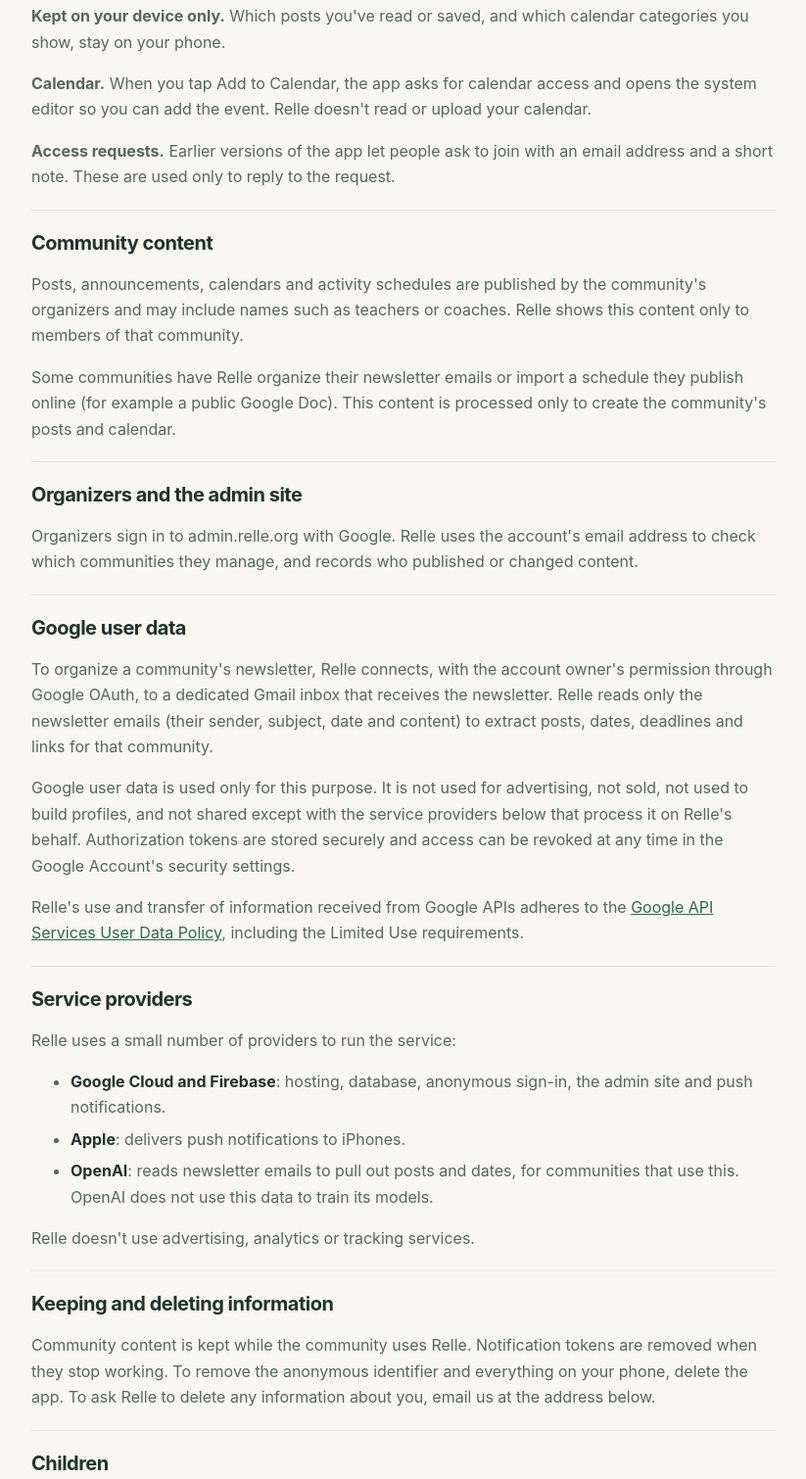
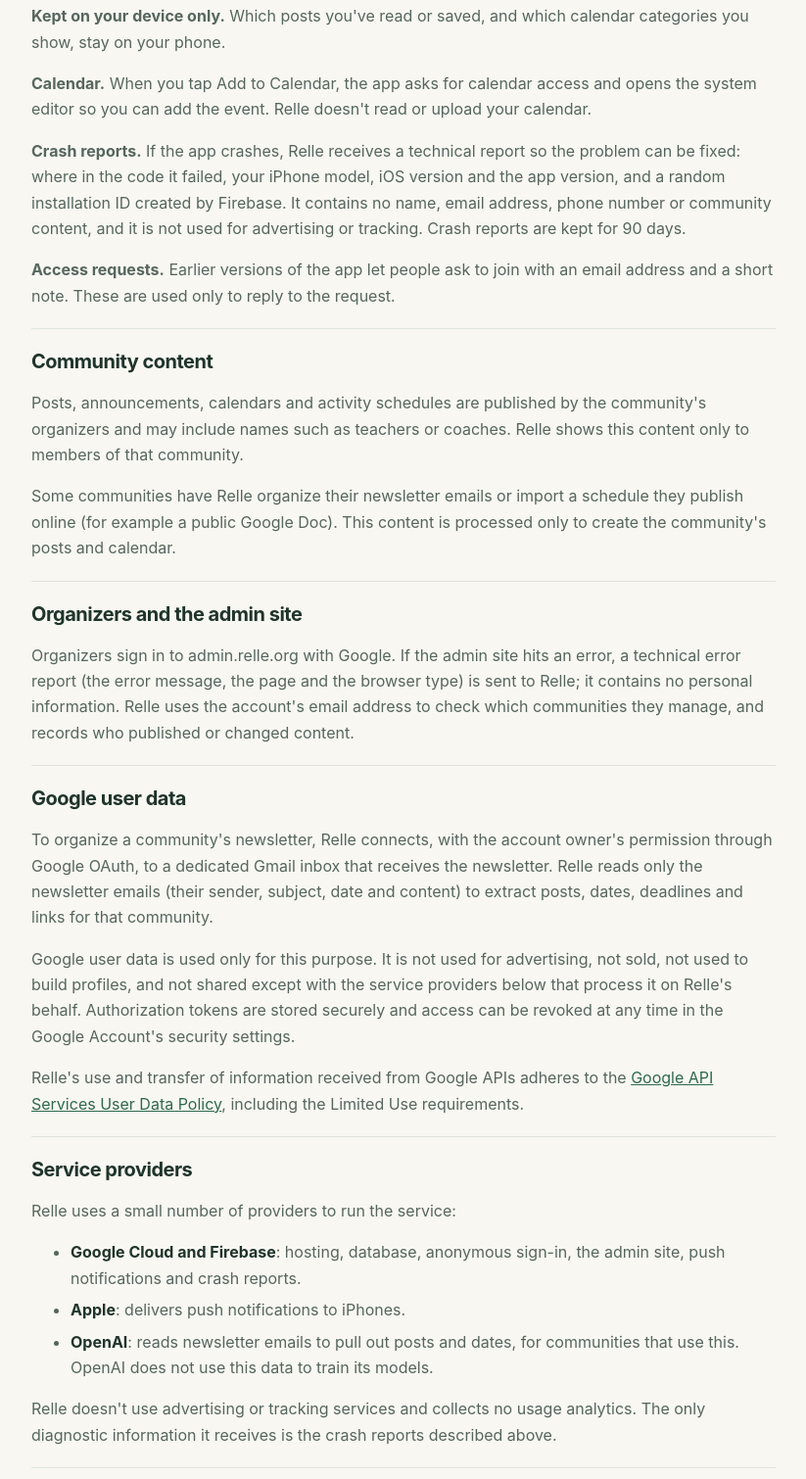
Before and after one commit to jazzyyassi/relle-site, a plain HTML site: page privacy.html in a window 1280 px wide. Shown: the part 931-2441 px from the top of the page at 98% size, without its empty margins (228-1051 px from the left). Drawn offline with Linux system fonts and the light colour scheme.

Commit message:
Privacy policy: crash reports (Firebase Crashlytics) and admin error reports
Adds what a crash report contains and that it is kept 90 days; the service-provider line now includes crash reports; 'no analytics' becomes 'no usage analytics, only crash reports'.

Co-Authored-By: Claude Sonnet 5.5 <noreply@anthropic.com>

```diff
--- a/privacy.html
+++ b/privacy.html
@@ -1,6 +1,6 @@
 <!DOCTYPE html>
 <html lang="en-CA"><head><meta charset="UTF-8"><meta name="viewport" content="width=device-width,initial-scale=1"><meta name="color-scheme" content="light"><meta name="description" content="How Relle handles information in the Relle app, the Relle admin site and the services behind them."><title>Privacy Policy | Relle</title><link rel="stylesheet" href="styles.css"></head>
-<body><header><div class="wrap"><a class="brand" href="index.html" aria-label="Relle home">Relle</a><nav class="nav" aria-label="Main navigation"><a href="privacy.html" aria-current="page">Privacy</a><a href="terms.html">Terms</a><a href="support.html">Support</a></nav></div></header><main class="wrap"><div class="eyebrow">Your information</div><h1>Privacy Policy</h1><p class="lead">Last updated: November 9, 2026</p>
+<body><header><div class="wrap"><a class="brand" href="index.html" aria-label="Relle home">Relle</a><nav class="nav" aria-label="Main navigation"><a href="privacy.html" aria-current="page">Privacy</a><a href="terms.html">Terms</a><a href="support.html">Support</a></nav></div></header><main class="wrap"><div class="eyebrow">Your information</div><h1>Privacy Policy</h1><p class="lead">Last updated: November 15, 2026</p>
 
   <section class="legal-section"><h2>About Relle</h2>
   <p>
@@ -46,6 +46,14 @@
     Relle doesn't read or upload your calendar.
   </p>
   <p>
+    <strong>Crash reports.</strong> If the app crashes, Relle receives a
+    technical report so the problem can be fixed: where in the code it
+    failed, your iPhone model, iOS version and the app version, and a random
+    installation ID created by Firebase. It contains no name, email address,
+    phone number or community content, and it is not used for advertising or
+    tracking. Crash reports are kept for 90 days.
+  </p>
+  <p>
     <strong>Access requests.</strong> Earlier versions of the app let people
     ask to join with an email address and a short note. These are used only
     to reply to the request.
@@ -65,7 +73,7 @@
 
   </section><section class="legal-section"><h2>Organizers and the admin site</h2>
   <p>
-    Organizers sign in to admin.relle.org with Google. Relle uses the account's
+    Organizers sign in to admin.relle.org with Google. If the admin site hits an error, a technical error report (the error message, the page and the browser type) is sent to Relle; it contains no personal information. Relle uses the account's
     email address to check which communities they manage, and records who
     published or changed content.
   </p>
@@ -95,11 +103,11 @@
   </section><section class="legal-section"><h2>Service providers</h2>
   <p>Relle uses a small number of providers to run the service:</p>
   <ul>
-    <li><strong>Google Cloud and Firebase</strong>: hosting, database, anonymous sign-in, the admin site and push notifications.</li>
+    <li><strong>Google Cloud and Firebase</strong>: hosting, database, anonymous sign-in, the admin site, push notifications and crash reports.</li>
     <li><strong>Apple</strong>: delivers push notifications to iPhones.</li>
     <li><strong>OpenAI</strong>: reads newsletter emails to pull out posts and dates, for communities that use this. OpenAI does not use this data to train its models.</li>
   </ul>
-  <p>Relle doesn't use advertising, analytics or tracking services.</p>
+  <p>Relle doesn't use advertising or tracking services and collects no usage analytics. The only diagnostic information it receives is the crash reports described above.</p>
 
   </section><section class="legal-section"><h2>Keeping and deleting information</h2>
   <p>
```
